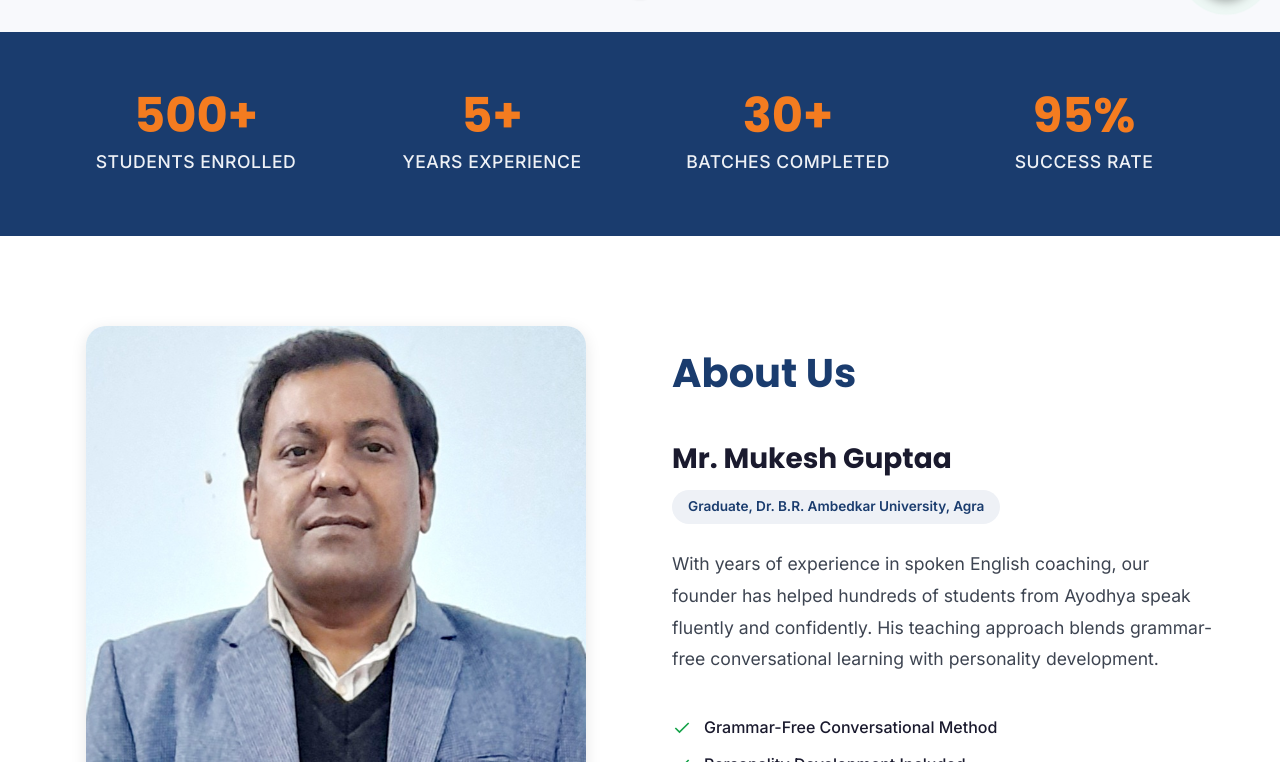
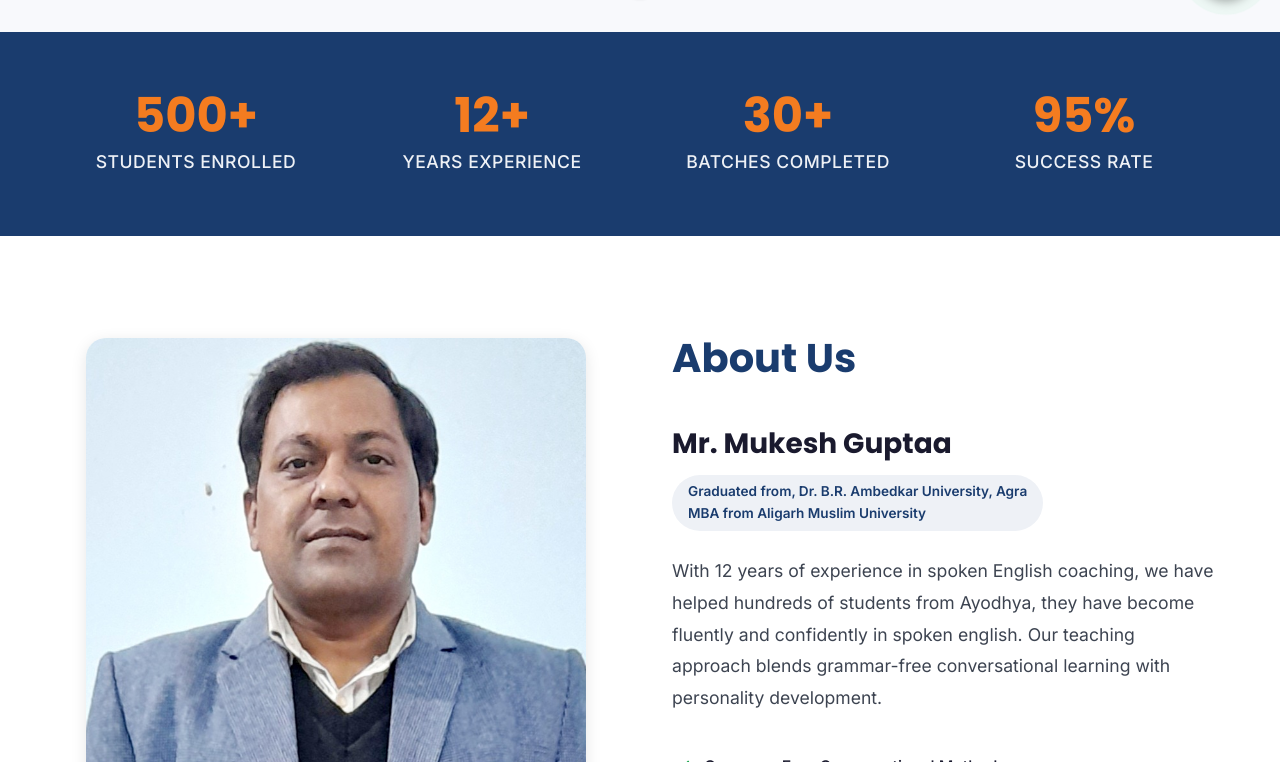
Before and after one commit to Avaneesh-2506/english-speaking-course, a React (Vite) app: page / in a window 1280 px wide. Shown: the part 778-1540 px from the top of the page. Built offline with nearby package versions, Linux system fonts and the light colour scheme.

Commit message:
updated the owner name and details

```diff
--- a/src/components/About/About.jsx
+++ b/src/components/About/About.jsx
@@ -33,7 +33,14 @@ const About = () => {
           <h2 className={styles.sectionTitle}>About Us</h2>
           <div className={styles.ownerInfo}>
             <h3 className={styles.ownerName}>{SITE_DATA.ownerName}</h3>
-            <span className={styles.qualBadge}>{SITE_DATA.ownerQual}</span>
+            <span className={styles.qualBadge}>
+              {SITE_DATA.ownerQual.split('\n').map((line, index, array) => (
+                <React.Fragment key={index}>
+                  {line}
+                  {index < array.length - 1 && <br />}
+                </React.Fragment>
+              ))}
+            </span>
           </div>
 
           <p className={styles.bioText}>{SITE_DATA.ownerBio}</p>
--- a/src/components/Contact/Contact.jsx
+++ b/src/components/Contact/Contact.jsx
@@ -63,26 +63,26 @@ const Contact = () => {
               <form ref={formRef} onSubmit={handleSubmit} className={styles.contactForm}>
                 <div className={styles.formGroup}>
                   <label htmlFor="user_name">Full Name *</label>
-                  <input type="text" id="user_name" name="user_name" placeholder="John Doe" />
+                  <input type="text" id="user_name" name="user_name" placeholder="Your Name" />
                   {errors.user_name && <span className={styles.errorText}>{errors.user_name}</span>}
                 </div>
 
                 <div className={styles.formRow}>
                   <div className={styles.formGroup}>
                     <label htmlFor="user_phone">Phone Number *</label>
-                    <input type="tel" id="user_phone" name="user_phone" placeholder="9876543210" />
+                    <input type="tel" id="user_phone" name="user_phone" placeholder="Your number" />
                     {errors.user_phone && <span className={styles.errorText}>{errors.user_phone}</span>}
                   </div>
 
                   <div className={styles.formGroup}>
                     <label htmlFor="user_email">Email (Optional)</label>
-                    <input type="email" id="user_email" name="user_email" placeholder="john@example.com" />
+                    <input type="email" id="user_email" name="user_email" placeholder="Your Email" />
                   </div>
                 </div>
 
                 <div className={styles.formGroup}>
                   <label htmlFor="message">Message *</label>
-                  <textarea id="message" name="message" rows="4" placeholder="I want to join the spoken English batch..."></textarea>
+                  <textarea id="message" name="message" rows="4" placeholder="Write your message..."></textarea>
                   {errors.message && <span className={styles.errorText}>{errors.message}</span>}
                 </div>
 
@@ -128,7 +128,7 @@ const Contact = () => {
                   <h4>Call Us</h4>
                   <div className={styles.phoneLinks}>
                     <a href={`tel:+${SITE_DATA.phones[0]}`}>+91 {SITE_DATA.phones[0]}</a>
-                    <a href={`tel:+${SITE_DATA.phones[1]}`}>{SITE_DATA.phones[1]}</a>
+                    <a href={`tel:+${SITE_DATA.phones[1]}`}>+91 {SITE_DATA.phones[1]}</a>
                   </div>
                 </div>
               </div>
--- a/src/data/siteData.js
+++ b/src/data/siteData.js
@@ -8,43 +8,43 @@ export const SITE_DATA = {
   tagline: "Speak English. Build Confidence. Change Your Life.",
   taglineHindi: "Angrezi bolna seekho, zindagi badlo.",
   email: "ispeakwellenglish@gmail.com",
-  phones: ["917025516", "9305342586"],
-  whatsapp: "919305342586",
+  phones: ["9170255516", "9305342586"],
+  whatsapp: "919170255516",
   timings: "7:30 AM – 7:30 PM (Mon–Sat)",
   location: "Naka, Ayodhya, Uttar Pradesh",
   ownerName: "Mr. Mukesh Guptaa",
-  ownerQual: "Graduate, Dr. B.R. Ambedkar University, Agra",
-  ownerBio: "With years of experience in spoken English coaching, our founder has helped hundreds of students from Ayodhya speak fluently and confidently. His teaching approach blends grammar-free conversational learning with personality development.",
+  ownerQual: "Graduated from, Dr. B.R. Ambedkar University, Agra\nMBA from Aligarh Muslim University",
+  ownerBio: "With 12 years of experience in spoken English coaching, we have helped hundreds of students from Ayodhya, they have become fluently and confidently in spoken english. Our teaching approach blends grammar-free conversational learning with personality development.",
 
   stats: [
     { value: 500, suffix: "+", label: "Students Enrolled" },
-    { value: 5,   suffix: "+", label: "Years Experience"  },
+    { value: 12,  suffix: "+", label: "Years Experience"  },
     { value: 30,  suffix: "+", label: "Batches Completed" },
     { value: 95,  suffix: "%", label: "Success Rate"      }
   ],
 
   courses: [
-    { icon: "🗣️", title: "Spoken English",      desc: "Basic to advanced level. Grammar-free conversational method. Learn to speak in 90 days." },
-    { icon: "🎤", title: "Public Speaking",     desc: "Stage confidence, voice modulation, and powerful delivery techniques." },
-    { icon: "💼", title: "Interview Prep",      desc: "Mock interviews, HR question practice, and body language training." },
-    { icon: "🧠", title: "Personality Dev.",    desc: "Soft skills, grooming, etiquette, and professional communication." },
-    { icon: "👥", title: "Group Discussion",    desc: "Structured GD practice for students and job aspirants." },
-    { icon: "🎯", title: "Voice & Accent",      desc: "Correct pronunciation, accent clarity, and neutral speech patterns." },
-    { icon: "📋", title: "Presentation Skills", desc: "Slide decks, delivery, handling questions, and business presentations." },
-    { icon: "🏢", title: "Corporate Training",  desc: "Customized batches for companies and working professionals." }
+    { icon: "🗣️", title: "Spoken English",            desc: "Basic to advanced level. Grammar-free conversational method. Learn to speak in 90 days." },
+    { icon: "🎤", title: "Public Speaking",           desc: "We release stage fear, build confident and make student fluent with powerful technique" },
+    { icon: "💼", title: "Interview Prepration",      desc: "We build strong fundation for interview prepration, Mock interviews, HR question practice, and body language training." },
+    { icon: "🧠", title: "Personality Development",   desc: "All over development, Soft skills, grooming, etiquette, and professional communication." },
+    { icon: "👥", title: "Group Discussion",          desc: "Question & Answer dicussion, Topic dicsussion, Debate presentation, Structured GD practice for students and job aspirants." },
+    { icon: "🎯", title: "Voice & Accent",            desc: "Correct pronunciation, accent clarity, and neutral speech patterns." },
+    { icon: "📋", title: "Presentation Skills",       desc: "Slide decks, delivery, handling questions, and business presentations." },
+    { icon: "🏢", title: "Corporate Training",        desc: "Customized batches for companies and working professionals." }
   ],
 
   whyUs: [
-    { icon: "📖", title: "Hindi-Medium Teaching",    desc: "All concepts explained in simple Hindi so no one is left behind." },
-    { icon: "⏰", title: "Flexible Batch Timings",   desc: "Morning and evening batches available 7:30 AM to 7:30 PM." },
-    { icon: "🏆", title: "Certified Completion",     desc: "Official certificate issued on course completion." },
-    { icon: "👁️", title: "Personal Attention",       desc: "Small batch size ensures every student gets individual focus." },
-    { icon: "🔄", title: "Practical Learning",       desc: "Daily conversation practice, role plays, and real-life scenarios." },
-    { icon: "💰", title: "Affordable Fees",           desc: "World-class English training at a local Ayodhya budget." }
+    { icon: "📖", title: "Hindi & English Medium Teaching",    desc: "All concepts explained in both Hindi & English so that students can understand the thinks clearly." },
+    { icon: "⏰", title: "Flexible Batch Timings",             desc: "Morning and evening batches available 7:30 AM to 7:30 PM." },
+    { icon: "🏆", title: "Certified Completion",               desc: "Official certificate issued on course completion." },
+    { icon: "👁️", title: "Personal Attention",                 desc: "Small batch size ensures every student gets individual focus." },
+    { icon: "🔄", title: "Practical Learning",                 desc: "Daily conversation practice, role plays, and real-life scenarios." },
+    { icon: "💰", title: "Affordable Fees",                    desc: "World-class English training at a local Ayodhya budget." }
   ],
 
   faqs: [
-    { q: "Yeh course kitne time ka hai?",       a: "Yeh course 90 ghante ka hota hai jo 3 mahine me pura hota hai." },
+    { q: "Yeh course kitne time ka hai?",        a: "Yeh course 90 ghante ka hota hai jo 3 mahine me pura hota hai." },
     { q: "Kya main bilkul beginner hun to join kar sakta hun?", a: "Haan, bilkul! Hamara course basic se advanced tak cover karta hai. Koi bhi age ya background ka student join kar sakta hai." },
     { q: "Class timings kya hain?",              a: "Classes 7:30 AM se 7:30 PM ke beech available hain. Aap apni suvidha ke hisab se morning ya evening batch choose kar sakte hain." },
     { q: "Certificate milega kya?",              a: "Haan, course successfully complete karne par official completion certificate diya jayega." },
@@ -53,21 +53,21 @@ export const SITE_DATA = {
   ],
 
   testimonials: [
-    { name: "Rahul Verma",     batch: "Batch 2024",  rating: 5, text: "Meri English bilkul zero thi, ab main confidently interview deta hun. Best decision of my life!" },
     { name: "Mohini NIshad",   batch: "Batch 2025",  rating: 5, text: "Teaching style bahut acha hai. Hindi mein samjhate hain isliye kuch bhi complicated nahi lagta." },
-    { name: "Amit Kumar",      batch: "Batch 2024",  rating: 5, text: "3 months mein itni improvement aayi jo 3 saal mein nahi aayi thi. Highly recommend!" },
-    { name: "Neha Agarwal",    batch: "Batch 2023",  rating: 5, text: "Group discussion aur mock interview practice ne mujhe campus placement mein bahut help ki." },
+    { name: "Gaurav",          batch: "Batch 2024",  rating: 5, text: "Meri English bilkul zero thi, ab main confidently interview deta hun. Best decision of my life!" },
+    { name: "Pooja",           batch: "Batch 2024",  rating: 5, text: "3 months mein itni improvement aayi jo 3 saal mein nahi aayi thi. Highly recommend!" },
+    { name: "Neha Agarwal",    batch: "Batch 2023",  rating: 4, text: "Group discussion aur mock interview practice ne mujhe campus placement mein bahut help ki." },
     { name: "Vishal Yadav",    batch: "Batch 2024",  rating: 5, text: "Affordable fees mein world-class teaching. Ayodhya ka best English coaching center!" },
-    { name: "Pooja Mishra",    batch: "Batch 2023",  rating: 5, text: "Personality development module ne mera confidence completely transform kar diya." }
+    { name: "Pooja Mishra",    batch: "Batch 2023",  rating: 4, text: "Personality development module ne mera confidence completely transform kar diya." }
   ],
 
   gallery: [
     { src: img1, caption: "Classroom Session" },
     { src: img2, caption: "Group Discussion Practice" },
-    { src: img3, caption: "Certificate Distribution" },
-    { src: img4, caption: "Public Speaking Practice" },
-    { src: null, caption: "Batch 2024 Students" },
-    { src: null, caption: "Workshop Session" }
+    { src: img3, caption: "Batch 2024 Students" },
+    { src: img4, caption: "Public Speaking Practice" }
+    // { src: null, caption: "Batch 2024 Students" },
+    // { src: null, caption: "Workshop Session" }
   ],
 
   socialLinks: {
```
